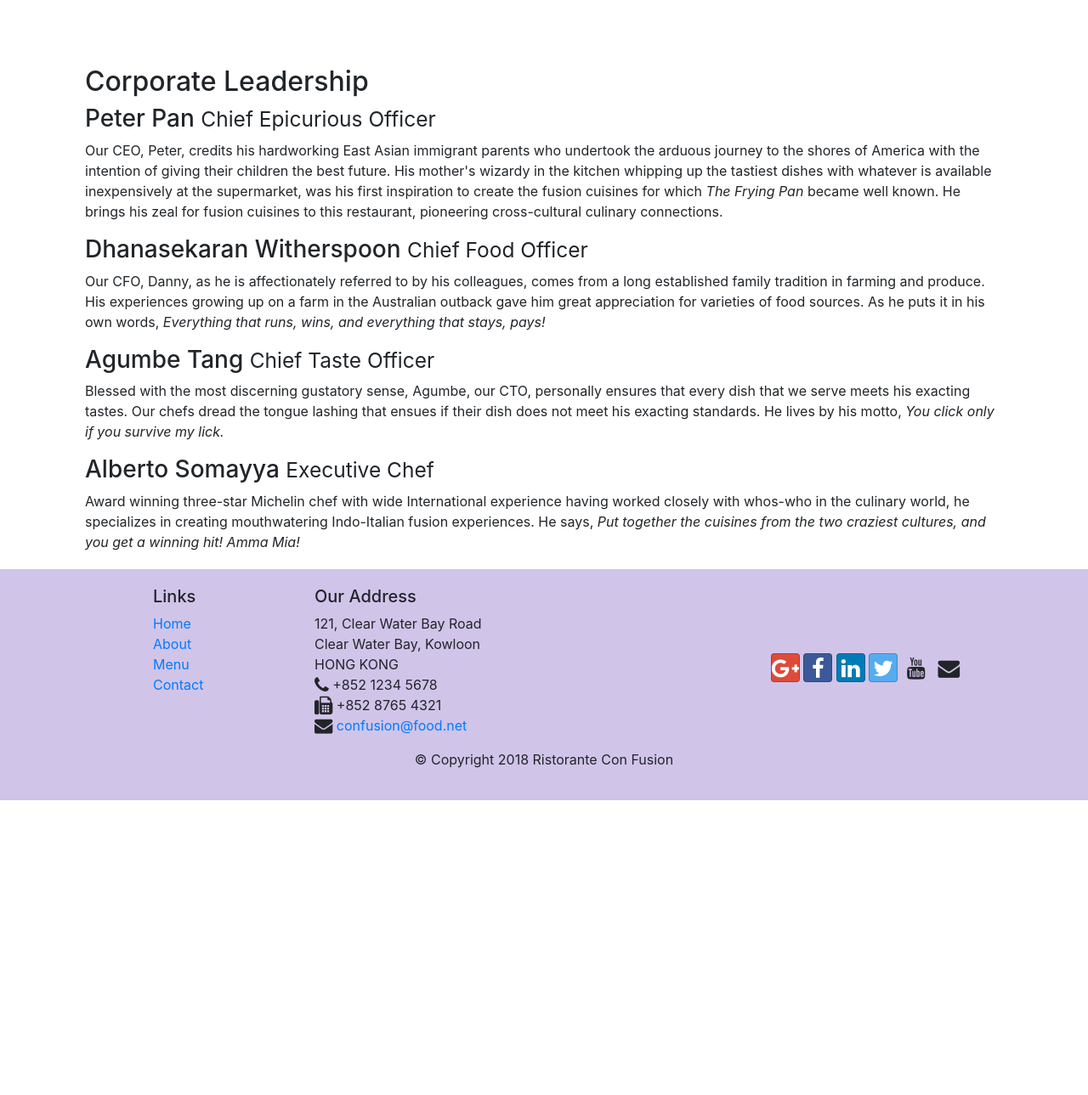
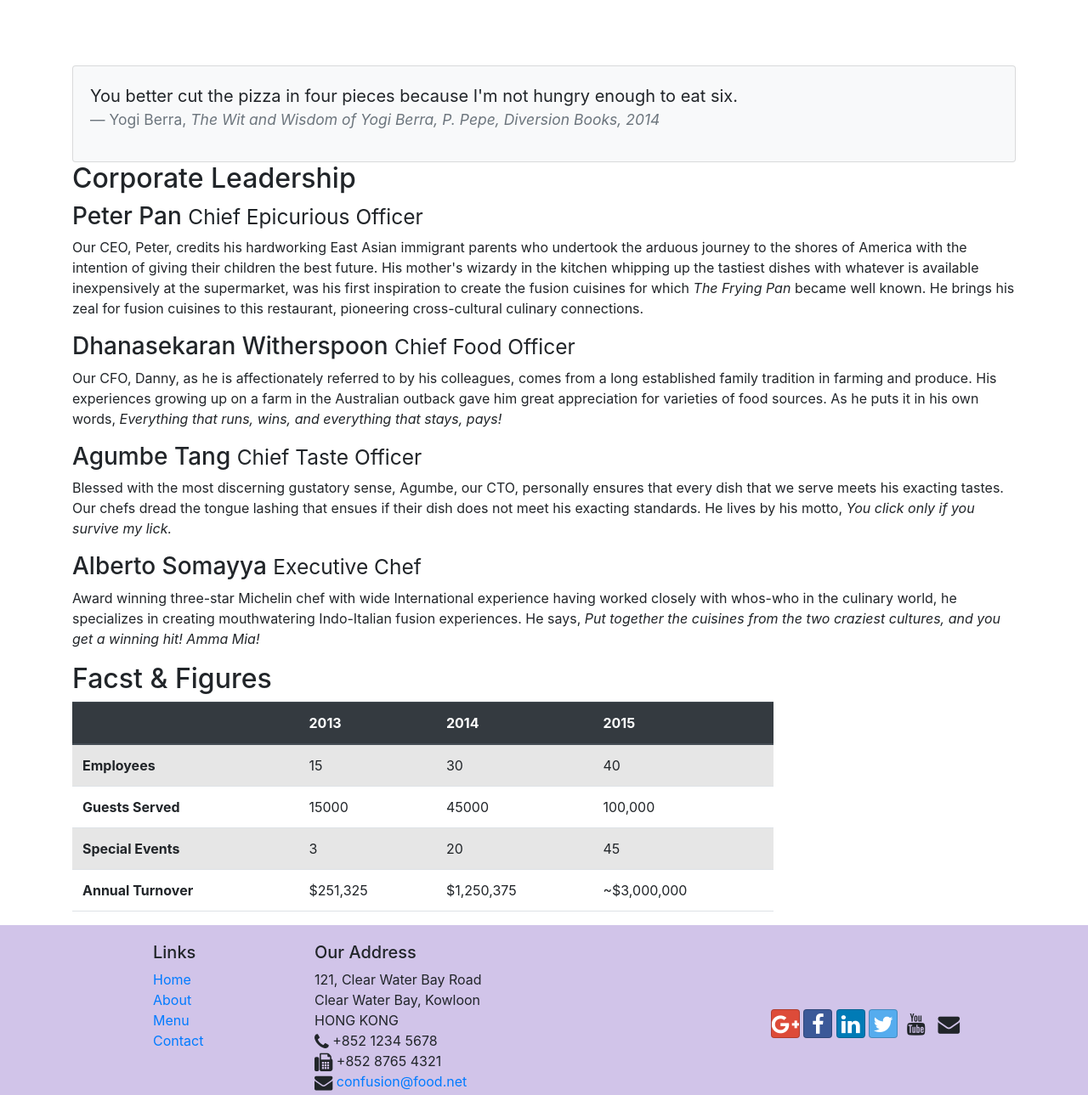
Before and after one commit to hamadhassan/Front-End-Web-UI-Frameworks-and-Tools, a website: page aboutUs.html in a window 1280 px wide. Shown: the part 826-2115 px from the top of the page at 85% size. Before the commit the page ends 1768 px from the top, so only its background shows below. Drawn offline with nearby package versions, Linux system fonts and the light colour scheme.

Commit message:
tables and cards

```diff
--- a/aboutUs.html
+++ b/aboutUs.html
@@ -57,19 +57,50 @@
             </div>
         </div>
 
-        <div class="col-12 col-sm-8 col-md-6" >
-            <div class="history">
-                <h2>Our History</h2>
-                <p>Started in 2010, Ristorante con Fusion quickly established itself as a culinary icon par excellence in Hong Kong. With its unique brand of world fusion cuisine that can be found nowhere else, it enjoys patronage from the A-list clientele in Hong Kong.  Featuring four of the best three-star Michelin chefs in the world, you never know what will arrive on your plate the next time you visit us.</p>
-                <p>The restaurant traces its humble beginnings to <em>The Frying Pan</em>, a successful chain started by our CEO, Mr. Peter Pan, that featured for the first time the world's best cuisines in a pan.</p>
+        <div class="row row-content">
+            <div class="col-sm-6" >
+                <div class="history">
+                    <h2>Our History</h2>
+                    <p>Started in 2010, Ristorante con Fusion quickly established itself as a culinary icon par excellence in Hong Kong. With its unique brand of world fusion cuisine that can be found nowhere else, it enjoys patronage from the A-list clientele in Hong Kong.  Featuring four of the best three-star Michelin chefs in the world, you never know what will arrive on your plate the next time you visit us.</p>
+                    <p>The restaurant traces its humble beginnings to <em>The Frying Pan</em>, a successful chain started by our CEO, Mr. Peter Pan, that featured for the first time the world's best cuisines in a pan.</p>
+                </div>
             </div>
-            <div>
+            <div class="col-sm">
+                <div class="card">
+                    <h3 class="card-header bg-primary text-white">Facts At a Glance</h3>
+                    <div class="card-body">
+                        <dl class="row">
+                            <dt class="col-6">Started</dt>
+                            <dt class="col-6">3 Feb.2022</dt>
+                            <dt class="col-6">Major Sracke Holder </dt>
+                            <dt class="col-6">HK Fine Food Inc. </dt>
+                            <dt class="col-6">Last Year's Turnover</dt>
+                            <dt class="col-6">$1,250,375 </dt>
+                            <dt class="col-6">Employees </dt>
+                            <dt class="col-6">40 </dt>
+
+                        </dl>
+                    </div>
+                </div>
+            </div>
+            <div class="col-12">
+                <div class="card card-body bg-light">
+                    <blockquote class="blockquote">
+                        <p class="mb-3">You better cut the pizza in four pieces because
+                            I'm not hungry enough to eat six.</p>
+                            <footer class="blockquote-footer">Yogi Berra,
+                                <cite title="Source Title">The Wit and Wisdom of Yogi Berra,
+                                    P. Pepe, Diversion Books, 2014</cite>
+                                </footer>
+                        </blockquote>
+                </div>
             </div>
         </div>
 
 
-        <div class="col-12 ">
-            <div class="content">
+
+        <div class="row row-content">
+            <div class="col-12">
                 <h2>Corporate Leadership</h2>
                 <h3>Peter Pan <small>Chief Epicurious Officer</small></h3>
                 <p class="d-none d-sm-block">Our CEO, Peter, credits his hardworking East Asian immigrant parents who undertook the arduous journey to the shores of America with the intention of giving their children the best future. His mother's wizardy in the kitchen whipping up the tastiest dishes with whatever is available inexpensively at the supermarket, was his first inspiration to create the fusion cuisines for which <em>The Frying Pan</em> became well known. He brings his zeal for fusion cuisines to this restaurant, pioneering cross-cultural culinary connections.</p>
@@ -82,6 +113,52 @@
             </div>
        </div>
 
+       <div class="row row-content">
+            <div class="col-12 col-sm-9">
+                <h2>Facst &amp; Figures </h2>
+                <div class="table-responsive">
+                    <table class="table table-striped">
+                        <thead class="thead-dark">
+                            <tr>
+                                <th>&nbsp;</th>
+                                <th>2013</th>
+                                <th>2014</th>
+                                <th>2015</th>
+                            </tr>
+                        </thead>
+                        <tbody>
+                            <tr>
+                                <th>Employees</th>
+                                <td>15</td>
+                                <td>30</td>
+                                <td>40</td>
+                            </tr>
+                            <tr>
+                                <th>Guests Served</th>
+                                <td>15000</td>
+                                <td>45000</td>
+                                <td>100,000</td>
+                            </tr>
+                            <tr>
+                                <th>Special Events</th>
+                                <td>3</td>
+                                <td>20</td>
+                                <td>45</td>
+                            </tr>
+                            <tr>
+                                <th>Annual Turnover</th>
+                                <td>$251,325</td>
+                                <td>$1,250,375</td>
+                                <td>~$3,000,000</td>
+                            </tr>
+                        </tbody>
+                    </table>
+                </div>
+            </div>
+            <div class="col-12 col-sm-3">
+
+            </div>
+       </div>
     </div>
 
     <footer class="footer">
```
Also changed, not shown: contactus.html (+2 -2 lines).
